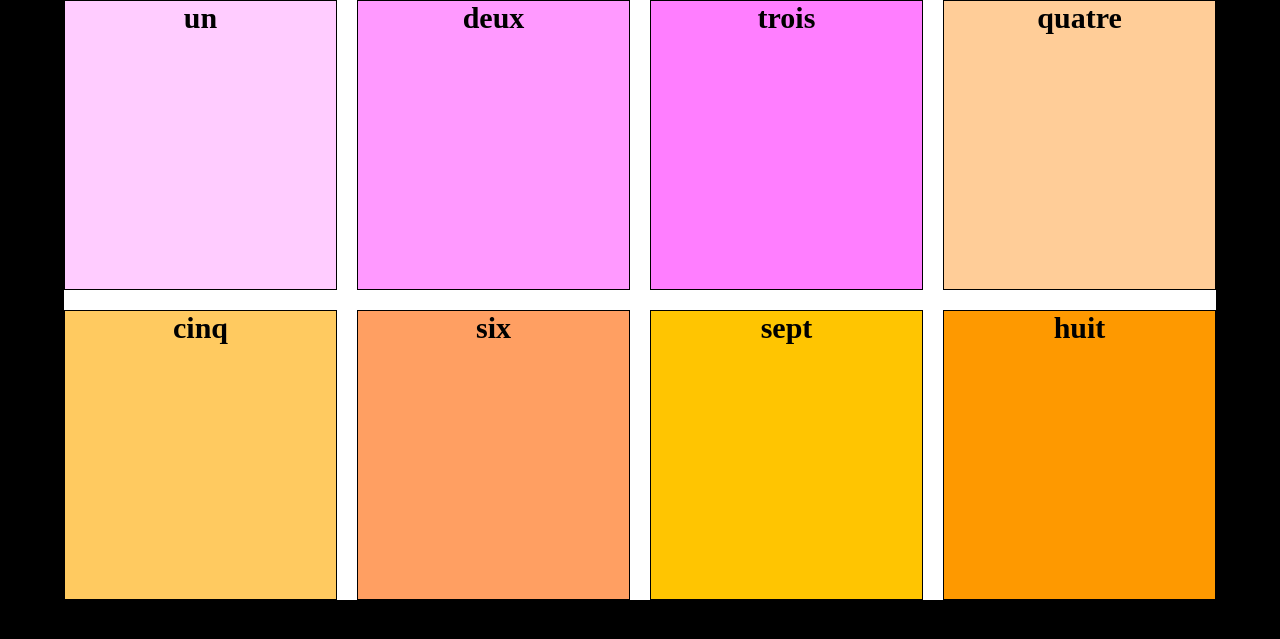
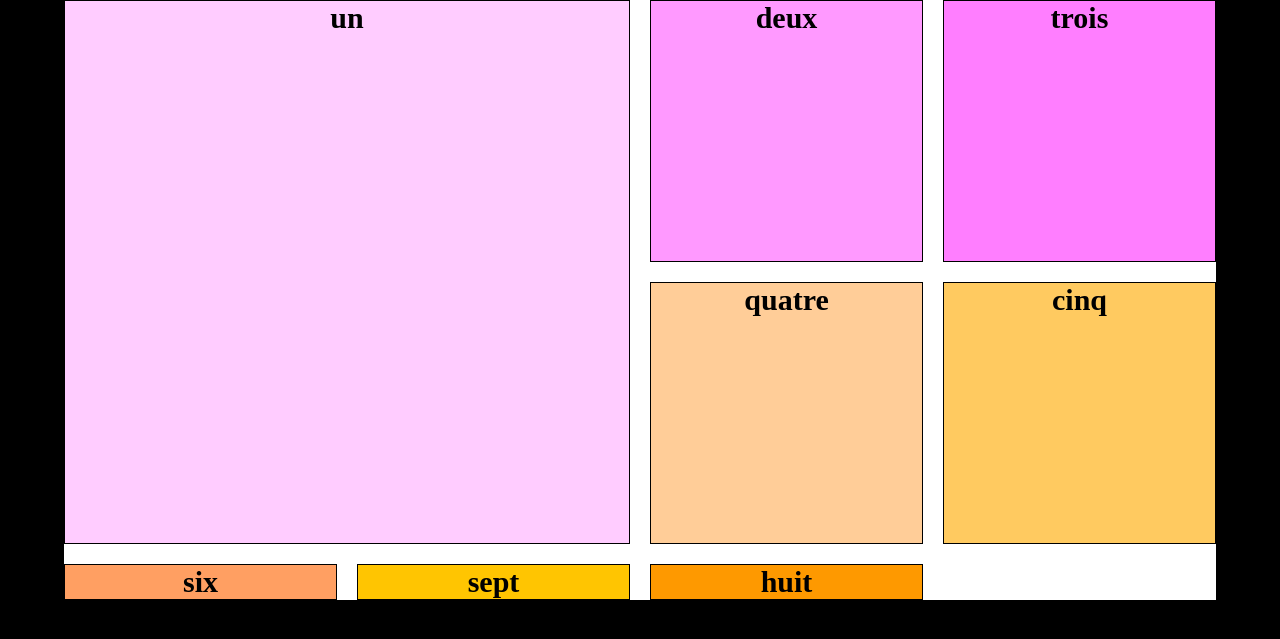
Before and after one commit to ValluetCP/tuto_com, a PHP site: page / in a window 1280 px wide. Shown: the top 639 px of the page. Run offline with PHP 8.4, Linux system fonts and the light colour scheme.

Commit message:
CSS Grid - Les bases (suite)

```diff
--- a/grid/style.css
+++ b/grid/style.css
@@ -16,13 +16,29 @@ body{
     la fonction repeat : pour synthétiser le code.
     la 1ère valeur "4" : est le nombre de fois que l'on veut répéter.
     la 2ème valeur "1fr" : est la taille.
+
+    Autre syntaxe :
+    grid-template-columns: repeat (2, 100px 200px);
+    la 1ère valeur "2" : est le nombre de fois que l'on veut répéter.
+    la 2ème valeur "100px" : est la première taille.
+    la 3ème valeur "200px" : est la second taille.
+    donc la grille affichera :
+    grid-template-columns: 100px 200px 100px 200px;
+
+    Les fonctions :
+    repeat, auto,
+
     */
     grid-template-rows: 1fr 1fr;
     /* RANGE */
     /* Mais aussi :
     grid-template-rows: repeat (2, 1fr);
     grid-template-rows: 50% 50%;
-    ATTENTION à la dernière ligne avec les valeurs en pourcentage : si on ajoute un gap, il vaut mieux utiliser l'unité de mesure "fr"" (fraction) sinon les cases sortes de la grille principale (l'enfant sort du parent)*/
+    ATTENTION à la dernière ligne avec les valeurs en pourcentage : si on ajoute un gap, il vaut mieux utiliser l'unité de mesure "fr"" (fraction) sinon les cases sortes de la grille principale (l'enfant sort du parent)
+
+    hauteur, comportement par défaut : elles vont occuper la hauteur.
+    1/ soit la hauteur est déterminée par la hauteur du contenu ".un, .deux,..."
+    2/ soit la hauteur du contenant "#grid" si celui-ci à une taille déterminée.*/
 
 
     grid-gap: 20px;
@@ -51,6 +67,15 @@ body{
 
 .un{
     background-color: #fcf;
+    /* Correspond à la ligne de grille (on s'adresse aux enfants de la grille)*/
+    grid-column-start: 1;
+    grid-column-end: 3;
+    grid-row-start: 1;
+    grid-row-end: 3;
+    /* le mot clé : span
+    grid-row-end: span 2;
+    idem = on se réfère non plus aux lignes de grille mais aux rangés
+     */
 }
 .deux{
     background-color: #f9f;
```
